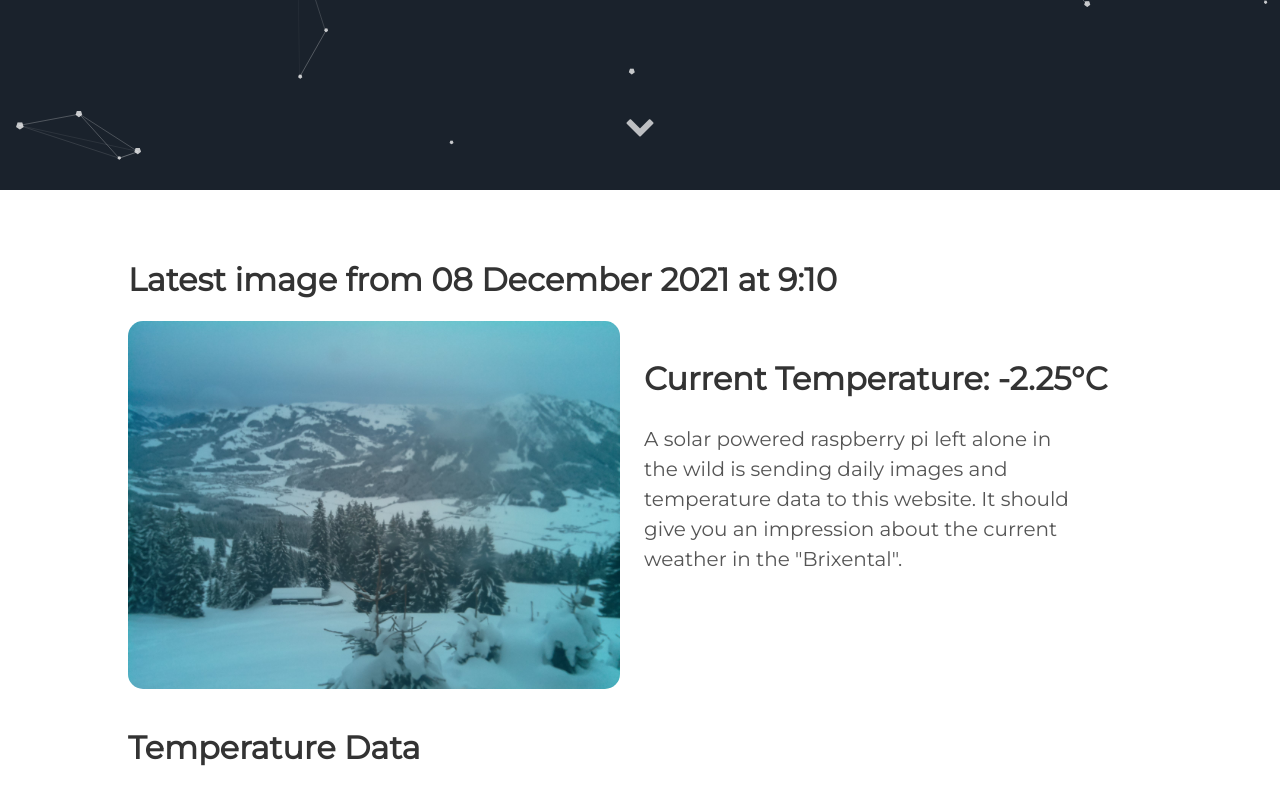
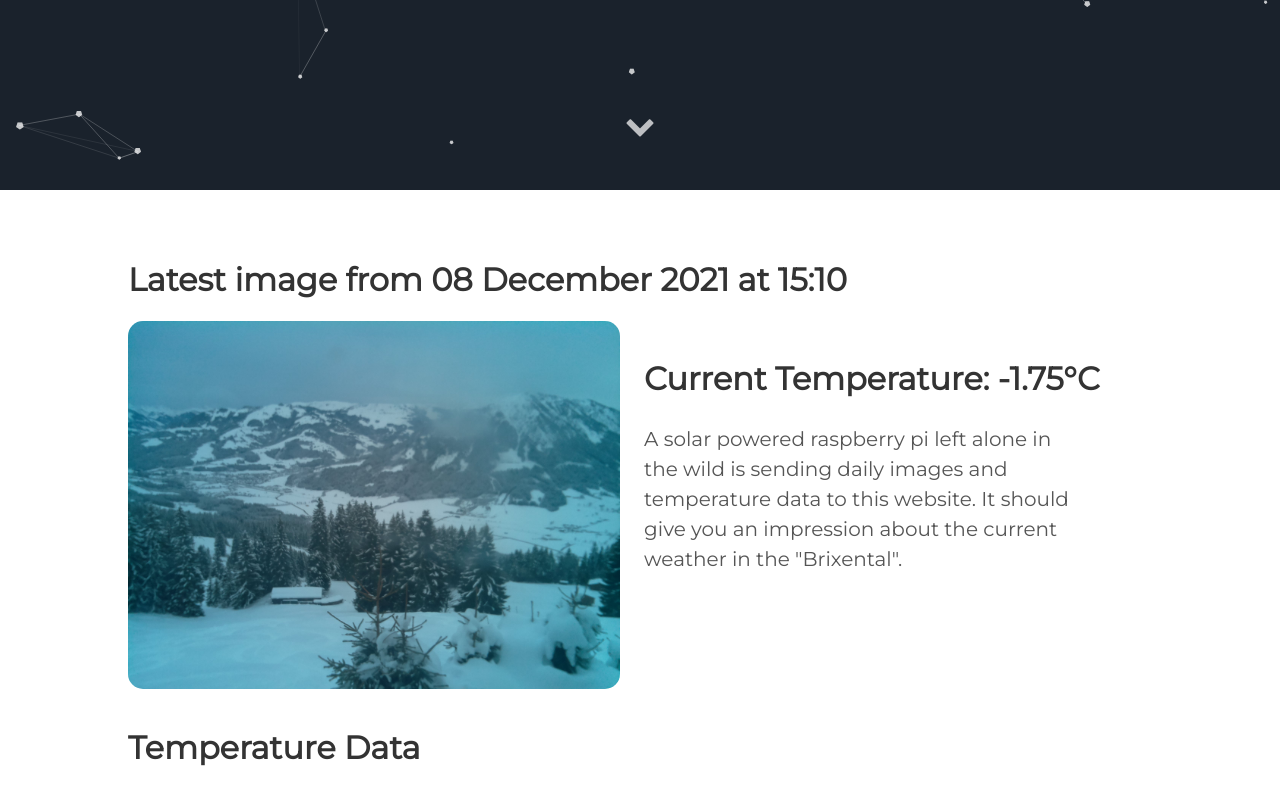
Before and after one commit to vektorious/vektorious.github.io, a Jekyll site: the page built from resources/huette.md, in a window 1280 px wide and 900 px high, scrolled down 710 px. Shown: the top 805 px of the window. Built offline with Jekyll 4.4.1, drawn with Linux system fonts in a browser that asks for light colours.

Commit message:
I'm a bot beep boop

```diff
--- a/resources/huette.md
+++ b/resources/huette.md
@@ -6,13 +6,13 @@ image: '/assets/img/'
 description: 'Live image from the Austrian alps'
 twitter_text: ' '
 ---
-## Latest image from 08 December 2021 at  9:10
+## Latest image from 08 December 2021 at 15:10
 <div class="huette">
   <div class="huette-image">
     <img src="{{ "/assets/img/huette.jpg" | prepend: site.baseurl }}">
   </div>
   <div class="huette-text">
-        <h2>Current Temperature: -2.25°C</h2>
+        <h2>Current Temperature: -1.75°C</h2>
         <p>A solar powered raspberry pi left alone in the wild is sending daily images and temperature data to this website. It should give you an impression about the current weather in the "Brixental".</p>
 
   </div>
```
Also changed, not shown: rpi-script/2021-12-08_150917.txt (renamed from rpi-script/2021-12-08_090922.txt, +5 -6 lines), rpi-script/huette.md (+2 -2 lines), assets/img/huette.jpg, assets/img/temp_plot.png, rpi-script/temp_plot.png, 1 other file.
